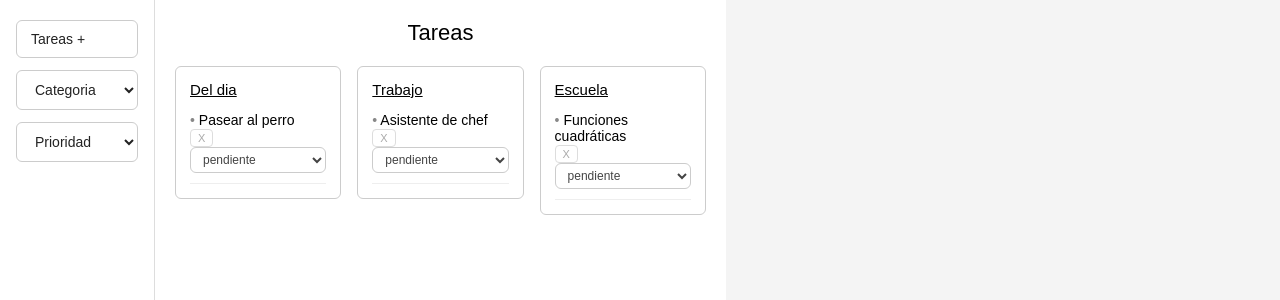
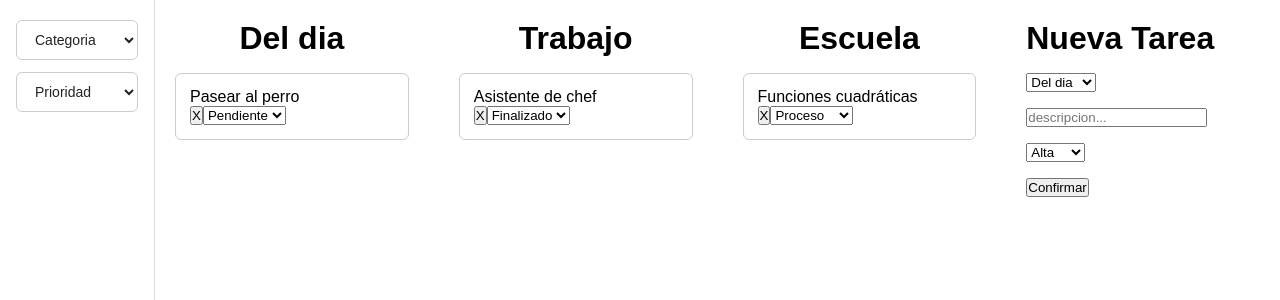
Before and after one commit to natty1508/trabajo_prog_2, a React (Vite) app: page / in a window 1280 px wide. Shown: the top 300 px of the page. Built offline with nearby package versions, Linux system fonts and the light colour scheme.

Commit message:
nuevos codigos finales

```diff
--- a/src/App.css
+++ b/src/App.css
@@ -195,4 +195,13 @@ aside + div > div > div > div > div > select {
   width: 100%;
 }
 
+* {
+    margin: 0;
+    padding: 0;
+    box-sizing: border-box;
+}
+
+body {
+    background-color: white;
+}
 /* la tarjeta necesita width fijo y su contenedor no debe ser display: flex y el contenedor de las listas debe tener width 100% y debe alinear sus hijos*/
--- a/src/App.jsx
+++ b/src/App.jsx
@@ -4,67 +4,65 @@ import Formulario from "./componentes/Formulario"
 import "./App.css"
 
 const tareasDefault = [
-    { id: 1, descripcion: "Pasear al perro",      categoria: 0,  prioridad: 0,  estado: "Pendiente" },
-    { id: 2, descripcion: "Asistente de chef",    categoria: 1,  prioridad: 1, estado: "Finalizado" },
-    { id: 3, descripcion: "Funciones cuadráticas",categoria: 2,  prioridad: 0,  estado: "Proceso" },
+    { id: 1, descripcion: "Pasear al perro",       categoria: 0, prioridad: 0, estado: "Pendiente" },
+    { id: 2, descripcion: "Asistente de chef",     categoria: 1, prioridad: 1, estado: "Finalizado" },
+    { id: 3, descripcion: "Funciones cuadráticas", categoria: 2, prioridad: 0, estado: "Proceso" },
 ]
 
-export default function App (){
+export default function App() {
     const [tareas, setTareas] = useState(tareasDefault)
-    const [formAbierto, setForm] = useState(false)
-
-    const abrirFormulario = (e) => {
-        if (e.target === e.currentTarget) {
-            setForm(!formAbierto)
-        }
-    }
-
     const [catFiltro, setCatFiltro] = useState(-1)
     const [prioFiltro, setPrioFiltro] = useState(-1)
 
-    const listas = [0,1,2];
+    const listas = [0, 1, 2]
 
     const guardar = (tareaNueva) => {
-        const tareasNuevas = [...tareas]
-        tareasNuevas.push(tareaNueva)
-        setTareas((tareasNuevas))
+        setTareas([...tareas, tareaNueva])
     }
 
-    const eliminar = (tarea_id) =>{
-    const tareaNueva = tareas.filter((tarea) => tarea.id != tarea_id)
-    setTareas(tareaNueva);
+    const eliminar = (tarea_id) => {
+        setTareas(tareas.filter((tarea) => tarea.id != tarea_id))
     }
 
-    return(
+    const cambiarEstado = (tarea_id, nuevoEstado) => {
+        const nuevasTareas = tareas.map((tarea) =>
+            tarea.id == tarea_id ? { ...tarea, estado: nuevoEstado } : tarea
+        )
+        setTareas(nuevasTareas)
+    }
 
-    <div>
-        {formAbierto && (<Formulario guardar={guardar} cerrarFormulario={abrirFormulario}/>)}
-        <aside>
-            <button onClick={abrirFormulario}>Tareas + </button>
-                <select onChange={e =>{setCatFiltro(parseInt(e.target.value))}}>
+    return (
+        <div>
+            <aside>
+                <select onChange={e => setCatFiltro(parseInt(e.target.value))}>
                     <option value="-1">Categoria</option>
                     <option value="2">Escuela</option>
                     <option value="1">Trabajo</option>
                     <option value="0">Del dia</option>
                 </select>
-                <select onChange={e => {setPrioFiltro(parseInt(e.target.value))}}>
+                <select onChange={e => setPrioFiltro(parseInt(e.target.value))}>
                     <option value="-1">Prioridad</option>
                     <option value="0">Alta</option>
                     <option value="1">Media</option>
                     <option value="2">Baja</option>
                 </select>
-        </aside>
+            </aside>
 
-        <div>
-            <h1>Tareas</h1>
-            <div>
-            {listas.filter((lista) => {return (lista == catFiltro || catFiltro == -1)}).map((lista, index) => (
-                <Listado key={index} eliminar={(tarea_id) => eliminar(tarea_id)} tareas={tareas.filter((tarea) => {return tarea.categoria == lista && (prioFiltro == -1 || prioFiltro == tarea.prioridad)})} Listadoid={lista} />
-            ))}
+            <div style={{ display: "flex", flexDirection: "row", alignItems: "flex-start", gap: "50px" }}>
+                {listas
+                    .filter((lista) => lista == catFiltro || catFiltro == -1)
+                    .map((lista, index) => (
+                        <Listado
+                            key={index}
+                            eliminar={(tarea_id) => eliminar(tarea_id)}
+                            cambiarEstado={cambiarEstado}
+                            tareas={tareas.filter((tarea) => tarea.categoria == lista && (prioFiltro == -1 || prioFiltro == tarea.prioridad))}
+                            Listadoid={lista}
+                        />
+                    ))}
+
+                <Formulario guardar={guardar} />
             </div>
         </div>
-
-
-    </div>
     )
 }
--- a/src/componentes/Formulario.jsx
+++ b/src/componentes/Formulario.jsx
@@ -1,43 +1,34 @@
 import useTarea from "../hooks/useTarea"
 
-export default function Formulario({ guardar, cerrarFormulario }) {
+export default function Formulario({ guardar }) {
     const [tarea, setDatoTarea] = useTarea()
 
     const handlerSubmit = (e) => {
-    e.preventDefault()
-    guardar({ ...tarea })
-    cerrarFormulario(e)
+        e.preventDefault()
+        const id = (new Date()).getTime()
+        guardar({ ...tarea, id })
     }
 
-
-return(
-    <div onClick={cerrarFormulario}>
-        <div onClick={e => e.stopPropagation()}>
-            <h1>tarea</h1>
-
-            <select
-            onChange={e => {setDatoTarea('categoria', parseInt(e.target.value))}} value={tarea.categoria}
-                >
-                <option value="categoria">Categoria</option>
+    return (
+        <div style={{ display: "flex", flexDirection: "column", minWidth: "200px" }}>
+            <h1>Nueva Tarea</h1>
+            <select onChange={e => setDatoTarea('categoria', parseInt(e.target.value))} value={tarea.categoria}>
+                <option value="0">Del dia</option>
+                <option value="1">Trabajo</option>
                 <option value="2">Escuela</option>
-                <option value="1">Trabajo</option>
-                <option value="0">Del dia</option>
             </select>
-
-            <input type="text" placeholder="descripcion..." onChange={e => {setDatoTarea('descripcion', e.target.value)}} value={tarea.descripcion}
+            <input
+                type="text"
+                placeholder="descripcion..."
+                onChange={e => setDatoTarea('descripcion', e.target.value)}
+                value={tarea.descripcion}
             />
-
-            <select onChange={e => {setDatoTarea('prioridad', parseInt(e.target.value))}} value={tarea.prioridad}
-                >
-                <option value="prioridad">Prioridad</option>
+            <select onChange={e => setDatoTarea('prioridad', parseInt(e.target.value))} value={tarea.prioridad}>
                 <option value="0">Alta</option>
                 <option value="1">Media</option>
                 <option value="2">Baja</option>
             </select>
-
-            <button onClick={handlerSubmit}>Confirmar</button>
+            <button type="submit" onClick={handlerSubmit}>Confirmar</button>
         </div>
-    </div>
-
-)
+    )
 }
--- a/src/componentes/Listado.jsx
+++ b/src/componentes/Listado.jsx
@@ -1,30 +1,27 @@
 import Tarjeta from "./Tarjeta"
 
+export default function Listado({ tareas, Listadoid, eliminar, cambiarEstado }) {
+    let titulo = ""
+    switch (Listadoid) {
+        case 0: titulo = "Del dia"; break;
+        case 1: titulo = "Trabajo"; break;
+        case 2: titulo = "Escuela"; break;
+    }
 
-export default function Listado({tareas, Listadoid, eliminar}) {
-    let titulo = "";
-switch (Listadoid){
-    case 0:
-        titulo ="Del dia"
-        break;
-    case 1:
-        titulo ="Trabajo"
-        break;
-    case 2:
-        titulo ="Escuela"
-        break;
-    }
     return (
-
         <div>
             <h1>{titulo}</h1>
             <div>
-        {tareas.filter((tarea) => {return tarea.categoria == Listadoid}).toSorted((a,b) => a.prioridad - b.prioridad)
-        .map((tarjeta,index) => (
+                {tareas
+                    .filter((tarea) => tarea.categoria == Listadoid)
+                    .toSorted((a, b) => a.prioridad - b.prioridad)
+                    .map((tarjeta) => (
                         <Tarjeta
                             key={tarjeta.id}
                             descripcion={tarjeta.descripcion}
+                            estado={tarjeta.estado}
                             eliminar={() => eliminar(tarjeta.id)}
+                            cambiarEstado={(nuevoEstado) => cambiarEstado(tarjeta.id, nuevoEstado)}
                         />
                     ))}
             </div>
--- a/src/componentes/Tarjeta.jsx
+++ b/src/componentes/Tarjeta.jsx
@@ -1,12 +1,12 @@
-export default function Tarjeta({descripcion, eliminar}){
+export default function Tarjeta({ descripcion, eliminar, estado, cambiarEstado }) {
     return (
         <div>
             <p>{descripcion}</p>
-            <button onClick= {eliminar}>X</button>
-            <select name="" id="">
-                <option value="pendienteTar">pendiente</option>
-                <option value="procesoTarj">proceso</option>
-                <option value="finalizadoTarj">finalizado</option>
+            <button onClick={eliminar}>X</button>
+            <select value={estado} onChange={e => cambiarEstado(e.target.value)}>
+                <option value="Pendiente">Pendiente</option>
+                <option value="Proceso">Proceso</option>
+                <option value="Finalizado">Finalizado</option>
             </select>
         </div>
     )
--- a/src/hooks/UseTarea.jsx
+++ b/src/hooks/UseTarea.jsx
@@ -1,11 +1,9 @@
 import { useState } from "react"
-let id = 2
 
 export default function useTarea() {
     const [descripcion, setDescripcion] = useState("")
-    const [categoria,   setCategoria]   = useState(0)
-    const [prioridad,   setPrioridad]   = useState(0)
-    id++;
+    const [categoria, setCategoria] = useState(0)
+    const [prioridad, setPrioridad] = useState(0)
 
     const cambiarDato = (campo, valor) => {
         const opciones = {
@@ -17,7 +15,7 @@ const cambiarDato = (campo, valor) => {
     }
 
     return [
-    { id, descripcion, categoria, prioridad, estado: "Pendiente" },
+        { descripcion, categoria, prioridad, estado: "Pendiente" },
         cambiarDato,
     ]
 }
```
Lines whose indentation alone changed are shown as unchanged.
